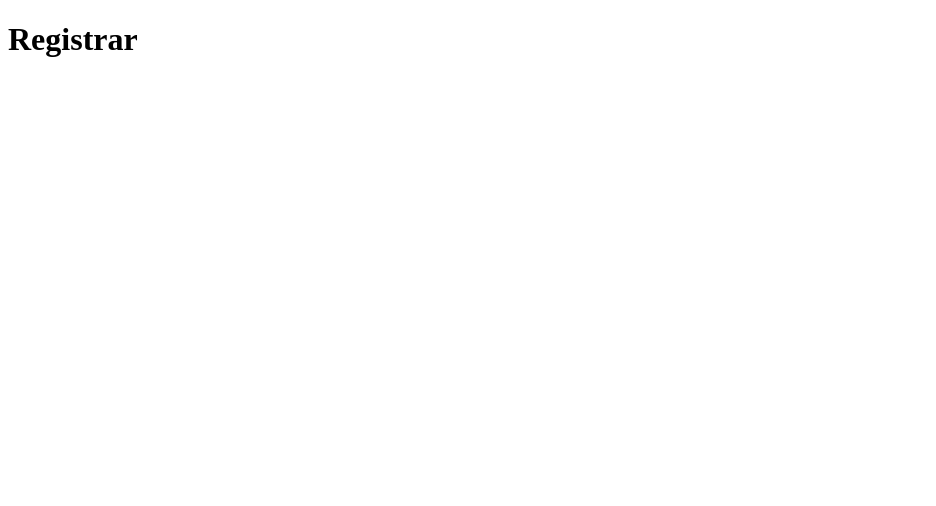
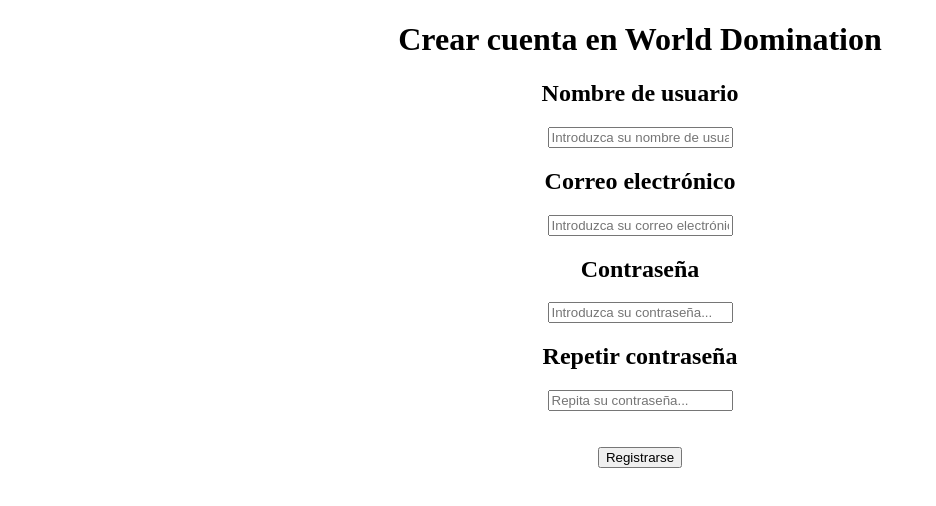
Before and after one commit to UNIZAR-30226-2022-01/proyecto_software_frontend_react, a React (Create React App) app: page /registrarUsuario in a window 1280 px wide. Shown: the top 506 px of the page, without its empty margins (0-936 px from the left). Built offline with nearby package versions, Linux system fonts and the light colour scheme.

Commit message:
Emilio y Fran 18/03

```diff
--- a/src/App.js
+++ b/src/App.js
@@ -2,7 +2,7 @@ import React from 'react';
 import Identificacion from "./paginas/identificacion/Identificacion";
 import Registrar from "./paginas/registrar/Registrar";
 import IniciarSesion from "./paginas/iniciarSesion/IniciarSesion";
-import { BrowserRouter, Route, Routes } from "react-router-dom";
+import { BrowserRouter, Route, Routes} from "react-router-dom";
 
 export default class App extends React.Component {
   render() {
--- a/src/paginas/identificacion/Identificacion.jsx
+++ b/src/paginas/identificacion/Identificacion.jsx
@@ -1,10 +1,11 @@
 import React from 'react';
 import { Link } from "react-router-dom";
+import "./identificacion.css";
 
 export default class Identificacion extends React.Component {
   render() {
     return (
-    <div>
+    <div className="cen">
       <h1>World domination</h1>
 
       <button>
--- a/src/paginas/identificacion/identificacion.css
+++ b/src/paginas/identificacion/identificacion.css
@@ -0,0 +1,3 @@
+.cen {
+    text-align: center;
+  }
--- a/src/paginas/iniciarSesion/IniciarSesion.jsx
+++ b/src/paginas/iniciarSesion/IniciarSesion.jsx
@@ -1,12 +1,103 @@
 import React from 'react';
+import "./iniciarSesion.css";
+
+const validarFormato = errores => {
+  let valido = true;
+  Object.values(errores).forEach(val => val.length > 0 && (valido = false));
+  return valido;
+};
 
 export default class IniciarSesion extends React.Component {
+	constructor(props) {
+    super(props);
+    this.state = {
+      nombreUsuario: "",
+      contrasegna: "",
+			errores: {
+        nombreUsuario: "",
+      	contrasegna: "",
+      }
+    };
+
+		this.handleInputChange = this.handleInputChange.bind(this);
+    this.handleSubmit = this.handleSubmit.bind(this);
+  }
+
+  handleInputChange(event) {
+    event.preventDefault();
+    const target = event.target;
+    this.setState({
+      [target.name]: target.value,
+    });
+
+		let err;
+		switch (target.name) {
+      case "nombreUsuario":
+				err = target.value.length < 5
+            ? "El nombre de usuario debe contener mínimo 5 caracteres"
+            : "";
+				this.setState({errores: {...this.state.errores, nombreUsuario: err}});
+      break;
+
+      case "contrasegna":
+				err = target.value.length < 8
+            ? "La contraseña debe contener mínimo 8 caracteres"
+            : "";
+        this.setState({errores: {...this.state.errores, contrasegna: err}});
+      break;
+
+      default:
+      break;
+    }
+  }
+
+  handleSubmit(event) {
+    event.preventDefault();
+
+		console.log(this.state.nombreUsuario);
+    console.log(this.state.contrasegna);
+
+		if (validarFormato(this.state.errores)) {
+      console.info('Valid Form')
+			// Conectar API
+    }
+  };
+
   render() {
-    return (
-    <div>
-      <h1>Iniciar Sesión</h1>
+	return (
+		<div className="cen">
+		  <h1>Iniciar sesión en World Domination</h1>
+			<form onSubmit={this.handleSubmit}>
 
-    </div>
-    );
+  	    <h2>Nombre de usuario</h2>
+  	    <input
+  	      name="nombreUsuario"
+  	      type="text"
+  	      placeholder="Introduzca su nombre de usuario..."
+  	      value={this.state.nombreUsuario}
+  	      onChange={this.handleInputChange}
+  	    />
+				<br></br>
+				{(this.state.nombreUsuario.length > 0) &&
+        	<span className='error'>{this.state.errores.nombreUsuario}</span>}
+
+  	    <h2>Contraseña</h2>
+  	    <input
+  	      name="contrasegna"
+  	      type="password"
+  	      placeholder="Introduzca su contraseña..."
+  	      value={this.state.contrasegna}
+  	      onChange={this.handleInputChange}
+  	    />
+        <br></br>
+        {(this.state.contrasegna.length > 0) &&
+        	<span className='error'>{this.state.errores.contrasegna}</span>}
+
+				<br></br><br></br>
+  	    <button type="submit">Iniciar sesión</button>
+
+  	  </form>
+		</div>
+	);
   }
 }
--- a/src/paginas/iniciarSesion/iniciarSesion.css
+++ b/src/paginas/iniciarSesion/iniciarSesion.css
@@ -0,0 +1,9 @@
+.cen {
+    text-align: center;
+}
+
+.error {
+  color:#db2269;
+  font-size: 0.625em;
+  display: relative;
+}
--- a/src/paginas/registrar/Registrar.jsx
+++ b/src/paginas/registrar/Registrar.jsx
@@ -1,12 +1,151 @@
 import React from 'react';
+import "./registrar.css";
+
+const emailValidoRegex = RegExp(
+  /^(([^<>()[\].,;:\s@"]+(\.[^<>()[\].,;:\s@"]+)*)|(".+"))@(([^<>()[\].,;:\s@"]+.)+[^<>()[\].,;:\s@"]{2,})$/i
+);
+
+const validarFormato = errores => {
+  let valido = true;
+  Object.values(errores).forEach(val => val.length > 0 && (valido = false));
+  return valido;
+};
 
 export default class Registrar extends React.Component {
+	constructor(props) {
+    super(props);
+    this.state = {
+      nombreUsuario: "",
+      email: "",
+      contrasegna: "",
+			reContrasegna: "",
+			errores: {
+        nombreUsuario: "",
+      	email: "",
+      	contrasegna: "",
+				reContrasegna: "",
+      }
+    };
+
+		this.handleInputChange = this.handleInputChange.bind(this);
+    this.handleSubmit = this.handleSubmit.bind(this);
+  }
+
+  handleInputChange(event) {
+    event.preventDefault();
+    const target = event.target;
+    this.setState({
+      [target.name]: target.value,
+    });
+
+		let err;
+		switch (target.name) {
+      case "nombreUsuario":
+				err = target.value.length < 5
+            ? "El nombre de usuario debe contener mínimo 5 caracteres"
+            : "";
+				this.setState({errores: {...this.state.errores, nombreUsuario: err}});
+      break;
+
+      case "email":
+				err = emailValidoRegex.test(target.value)
+            ? ""
+            : "Email no tiene un formato válido";
+				this.setState({errores: {...this.state.errores, email: err}});
+      break;
+
+      case "contrasegna":
+				err = target.value.length < 8
+            ? "La contraseña debe contener mínimo 8 caracteres"
+            : "";
+        this.setState({errores: {...this.state.errores, contrasegna: err}});
+      break;
+
+      case "reContrasegna":
+				err = target.value !== this.state.contrasegna
+            ? "Las contraseñas deben coincidir"
+            : "";
+				this.setState({errores: {...this.state.errores, reContrasegna: err}});
+      break;
+
+      default:
+      break;
+    }
+  }
+
+  handleSubmit(event) {
+    event.preventDefault();
+
+		console.log(this.state.nombreUsuario);
+    console.log(this.state.email);
+    console.log(this.state.contrasegna);
+    console.log(this.state.reContrasegna);
+
+		if (validarFormato(this.state.errores)) {
+      console.info('Valid Form')
+			// Conectar API
+    }
+  };
+
   render() {
-    return (
-    <div>
-      <h1>Registrar</h1>
+	return (
+		<div className="cen">
+		  <h1>Crear cuenta en World Domination</h1>
+			<form onSubmit={this.handleSubmit}>
 
-    </div>
-    );
+  	    <h2>Nombre de usuario</h2>
+  	    <input
+  	      name="nombreUsuario"
+  	      type="text"
+  	      placeholder="Introduzca su nombre de usuario..."
+  	      value={this.state.nombreUsuario}
+  	      onChange={this.handleInputChange}
+  	    />
+				<br></br>
+				{(this.state.nombreUsuario.length > 0) &&
+        	<span className='error'>{this.state.errores.nombreUsuario}</span>}
+
+  	    <h2>Correo electrónico</h2>
+  	    <input
+  	      name="email"
+  	      type="text"
+  	      placeholder="Introduzca su correo electrónico..."
+  	      value={this.state.email}
+  	      onChange={this.handleInputChange}
+  	    />
+				<br></br>
+				{(this.state.email.length > 0) &&
+        	<span className='error'>{this.state.errores.email}</span>}
+
+  	    <h2>Contraseña</h2>
+  	    <input
+  	      name="contrasegna"
+  	      type="password"
+  	      placeholder="Introduzca su contraseña..."
+  	      value={this.state.contrasegna}
+  	      onChange={this.handleInputChange}
+  	    />
+        <br></br>
+        {(this.state.contrasegna.length > 0) &&
+        	<span className='error'>{this.state.errores.contrasegna}</span>}
+
+  	    <h2>Repetir contraseña</h2>
+  	    <input
+  	      name="reContrasegna"
+  	      type="password"
+  	      placeholder="Repita su contraseña..."
+  	      value={this.state.reContrasegna}
+  	      onChange={this.handleInputChange}
+  	    />
+				<br></br>
+				{(this.state.reContrasegna.length > 0) &&
+        	<span className='error'>{this.state.errores.reContrasegna}</span>}
+
+				<br></br><br></br>
+  	    <button type="submit">Registrarse</button>
+
+  	  </form>
+		</div>
+	);
   }
 }
--- a/src/paginas/registrar/registrar.css
+++ b/src/paginas/registrar/registrar.css
@@ -0,0 +1,9 @@
+.cen {
+    text-align: center;
+}
+
+.error {
+  color:#db2269;
+  font-size: 0.625em;
+  display: relative;
+}
```
